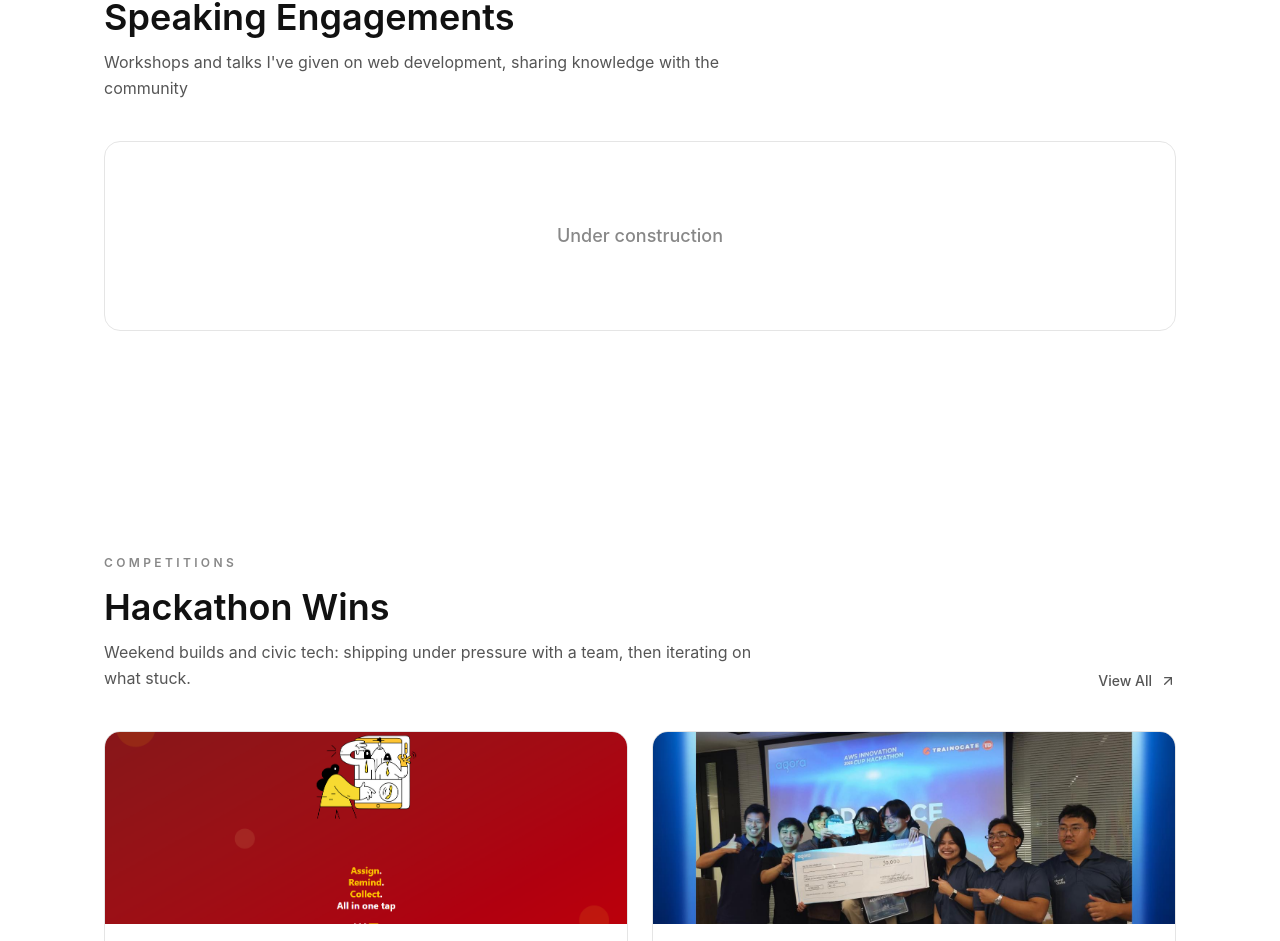
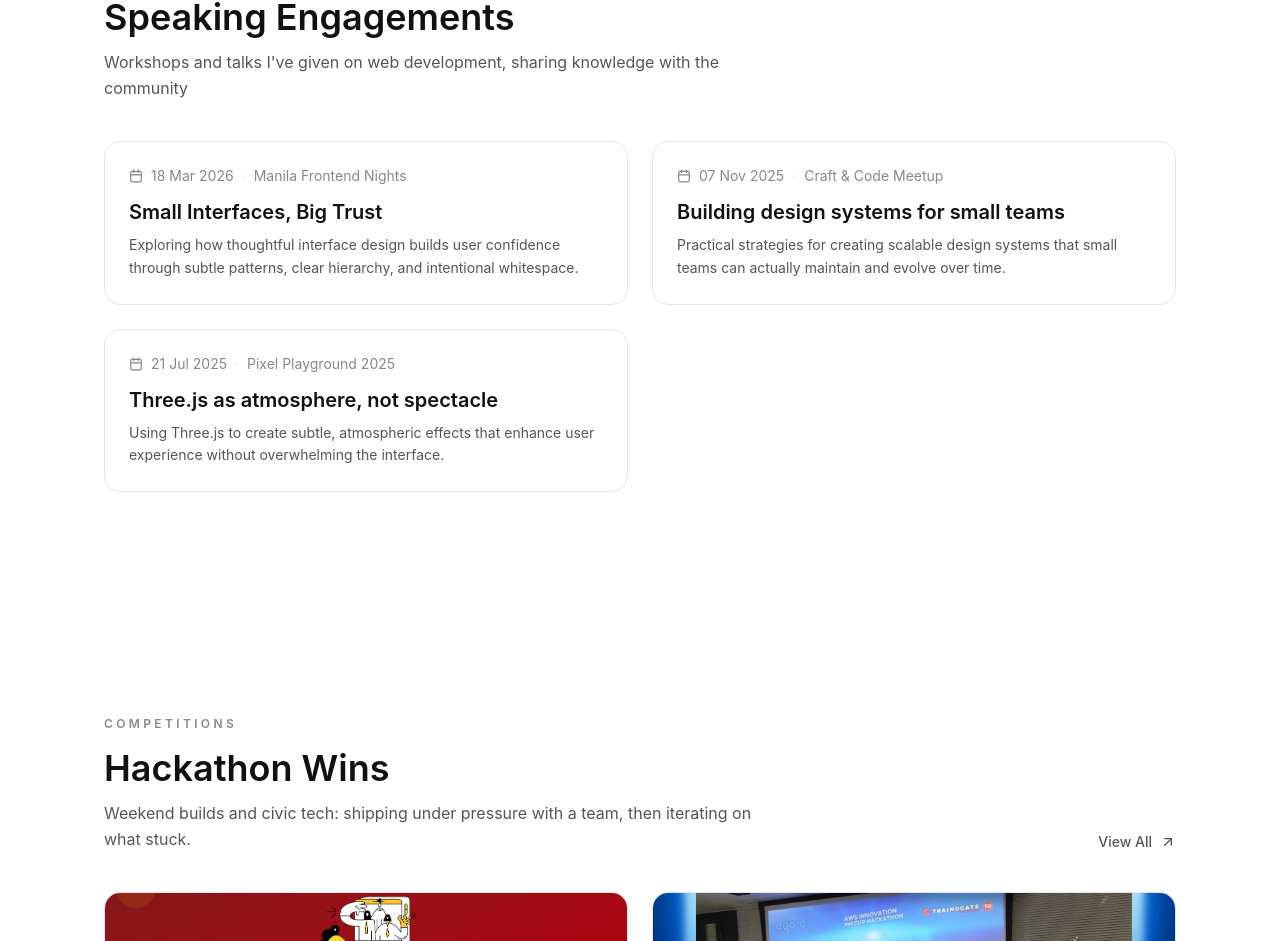
Before and after one commit to gittydia/portfolio, a React (Vite) app: page / in a window 1280 px wide. Shown: the part 2506-3447 px from the top of the page. Built offline with nearby package versions, Linux system fonts and the light colour scheme.

Commit message:
refactor Talks component to display talk details and improve layout

```diff
--- a/src/components/Talks.tsx
+++ b/src/components/Talks.tsx
@@ -1,5 +1,5 @@
 import { Link } from 'react-router-dom';
-import { ArrowUpRight } from 'lucide-react';
+import { Calendar } from 'lucide-react';
 import { talks } from '../data/portfolio';
 import { useScrollReveal } from '../hooks/useScrollReveal';
 
@@ -21,8 +21,33 @@ export default function Talks() {
         Workshops and talks I&apos;ve given on web development, sharing knowledge with the community
       </p>
 
-      <div className="mt-10 flex items-center justify-center rounded-2xl border border-border bg-card p-20">
-        <p className="text-lg font-medium text-fg-tertiary">Under construction</p>
+      <div className="mt-10 grid gap-6 md:grid-cols-2">
+        {talks.map((talk, index) => (
+          <Link
+            key={talk.id}
+            to={`/talks/${talk.id}`}
+            className={`group block overflow-hidden rounded-2xl border border-border bg-card transition duration-300 hover:-translate-y-1 hover:shadow-lg ${
+              isVisible ? 'opacity-100' : 'opacity-0'
+            }`}
+            style={{ transitionDelay: `${index * 100}ms` }}
+          >
+            {talk.image && (
+              <div className="overflow-hidden">
+                <img src={talk.image} alt={talk.title} className="h-48 w-full object-cover transition duration-500 group-hover:scale-[1.03]" />
+              </div>
+            )}
+            <div className="p-6">
+              <div className="flex items-center gap-2 text-sm text-fg-tertiary">
+                <Calendar size={14} />
+                <span>{talk.date}</span>
+                <span className="text-border">·</span>
+                <span>{talk.event}</span>
+              </div>
+              <h3 className="mt-3 font-display text-xl font-semibold text-fg group-hover:text-accent">{talk.title}</h3>
+              <p className="mt-2 text-sm leading-relaxed text-fg-secondary line-clamp-2">{talk.description}</p>
+            </div>
+          </Link>
+        ))}
       </div>
     </section>
   );
```
